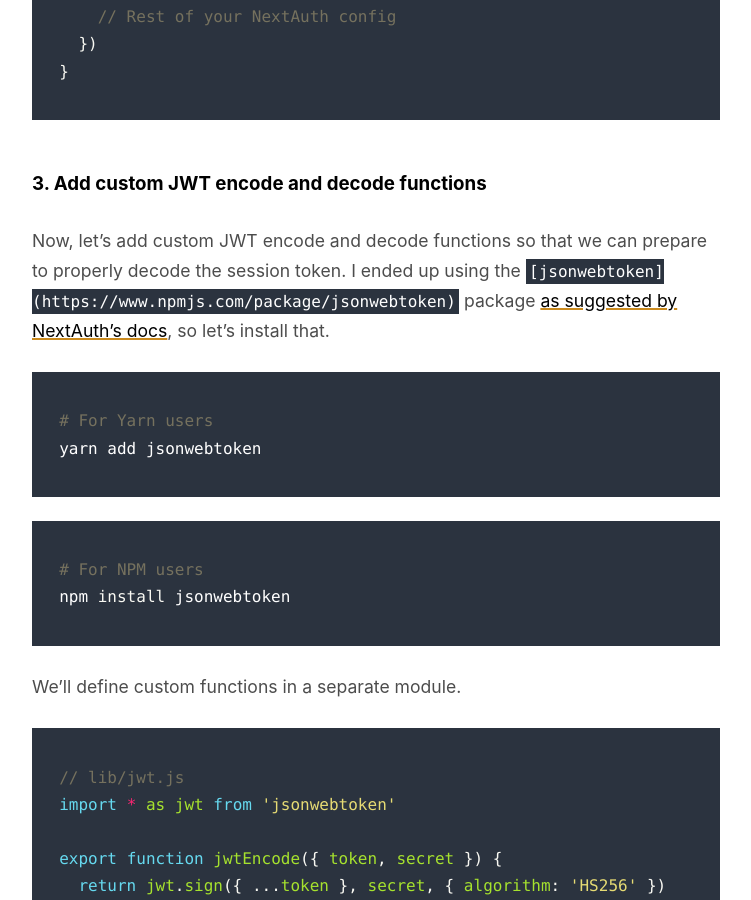
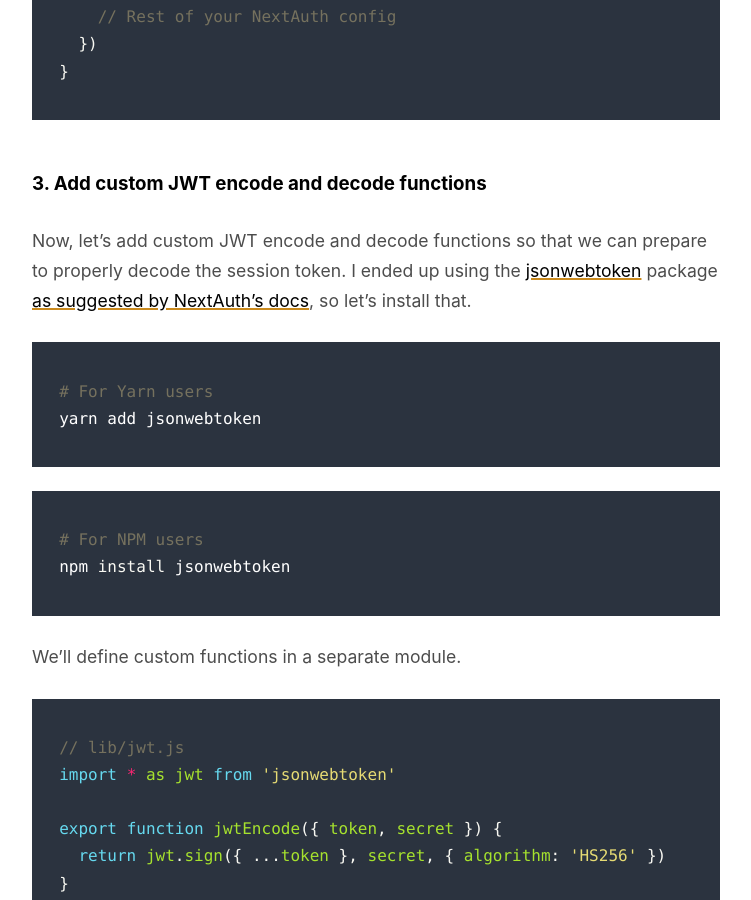
Before and after one commit to nshki/nshki.com, a Jekyll site: the page built from _posts/2022-02-21-accessing-a-previous-session-in-nextauthjs-callbacks.md, in a window 1280 px wide and 900 px high, scrolled down 2590 px. Shown: the whole window, without its empty margins (264-1015 px from the left). Built offline with Jekyll 4.4.1, drawn with Linux system fonts in a browser that asks for light colours.

Commit message:
Update 2022-02-21-accessing-a-previous-session-in-nextauthjs-callbacks.md

````diff
--- a/_posts/2022-02-21-accessing-a-previous-session-in-nextauthjs-callbacks.md
+++ b/_posts/2022-02-21-accessing-a-previous-session-in-nextauthjs-callbacks.md
@@ -75,7 +75,7 @@ export default (req, res) => {
 
 ### 3. Add custom JWT encode and decode functions
 
-Now, let’s add custom JWT encode and decode functions so that we can prepare to properly decode the session token. I ended up using the `[jsonwebtoken](https://www.npmjs.com/package/jsonwebtoken)` package [as suggested by NextAuth’s docs](https://next-auth.js.org/adapters/dgraph#working-with-jwt-session-and-auth-directive), so let’s install that.
+Now, let’s add custom JWT encode and decode functions so that we can prepare to properly decode the session token. I ended up using the [jsonwebtoken](https://www.npmjs.com/package/jsonwebtoken) package [as suggested by NextAuth’s docs](https://next-auth.js.org/adapters/dgraph#working-with-jwt-session-and-auth-directive), so let’s install that.
 
 ```bash
 # For Yarn users
````
